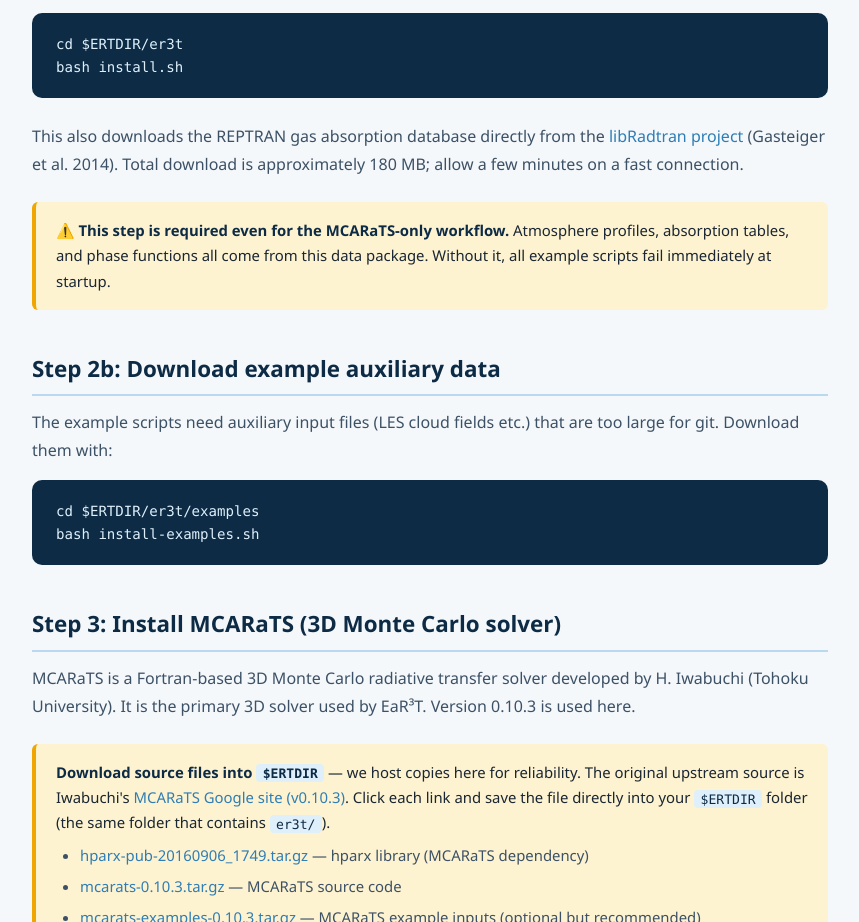
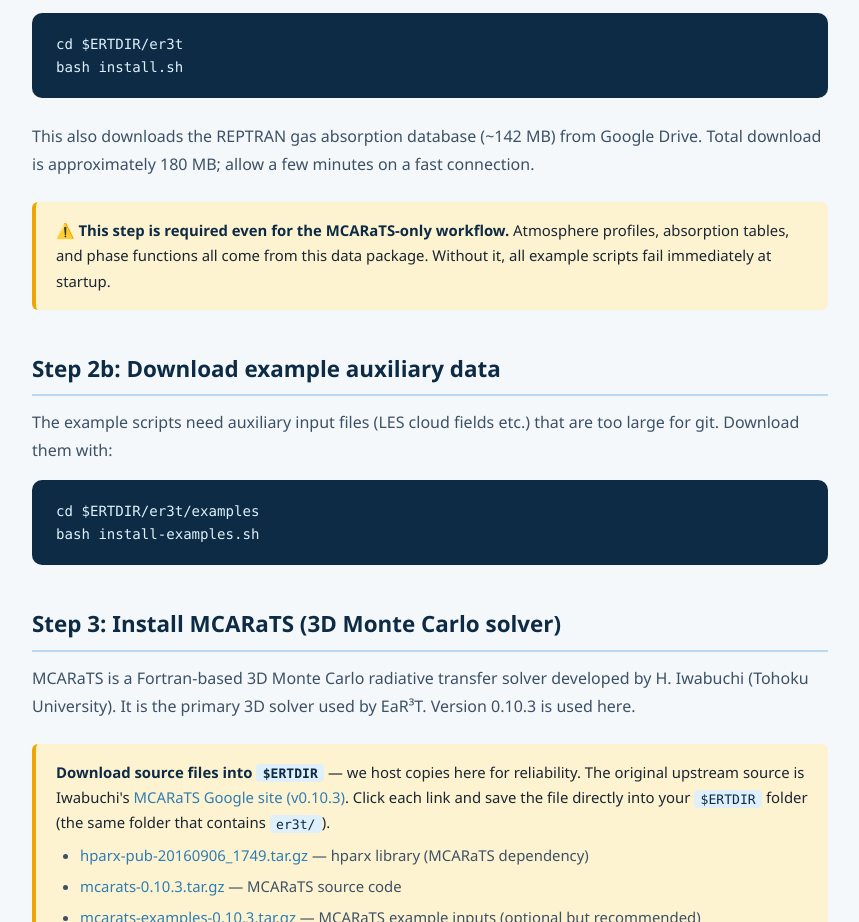
Before and after one commit to konradsebastian/er3t-edu, a plain HTML site: page docs/install.html in a window 1280 px wide. Shown: the part 5372-6294 px from the top of the page, without its empty margins (210-1069 px from the left). Drawn offline with Linux system fonts and the light colour scheme.

Commit message:
docs: update Step 2a — REPTRAN now served from Google Drive

```diff
--- a/docs/install.html
+++ b/docs/install.html
@@ -213,10 +213,8 @@
     <pre><code>cd $ERTDIR/er3t
 bash install.sh</code></pre>
 
-    <p>This also downloads the REPTRAN gas absorption database directly from the
-    <a href="http://www.libradtran.org" target="_blank">libRadtran project</a>
-    (Gasteiger et al. 2014). Total download is approximately 180 MB;
-    allow a few minutes on a fast connection.</p>
+    <p>This also downloads the REPTRAN gas absorption database (~142 MB) from Google Drive.
+    Total download is approximately 180 MB; allow a few minutes on a fast connection.</p>
 
     <div class="callout">
       ⚠️ <strong>This step is required even for the MCARaTS-only workflow.</strong>
```
